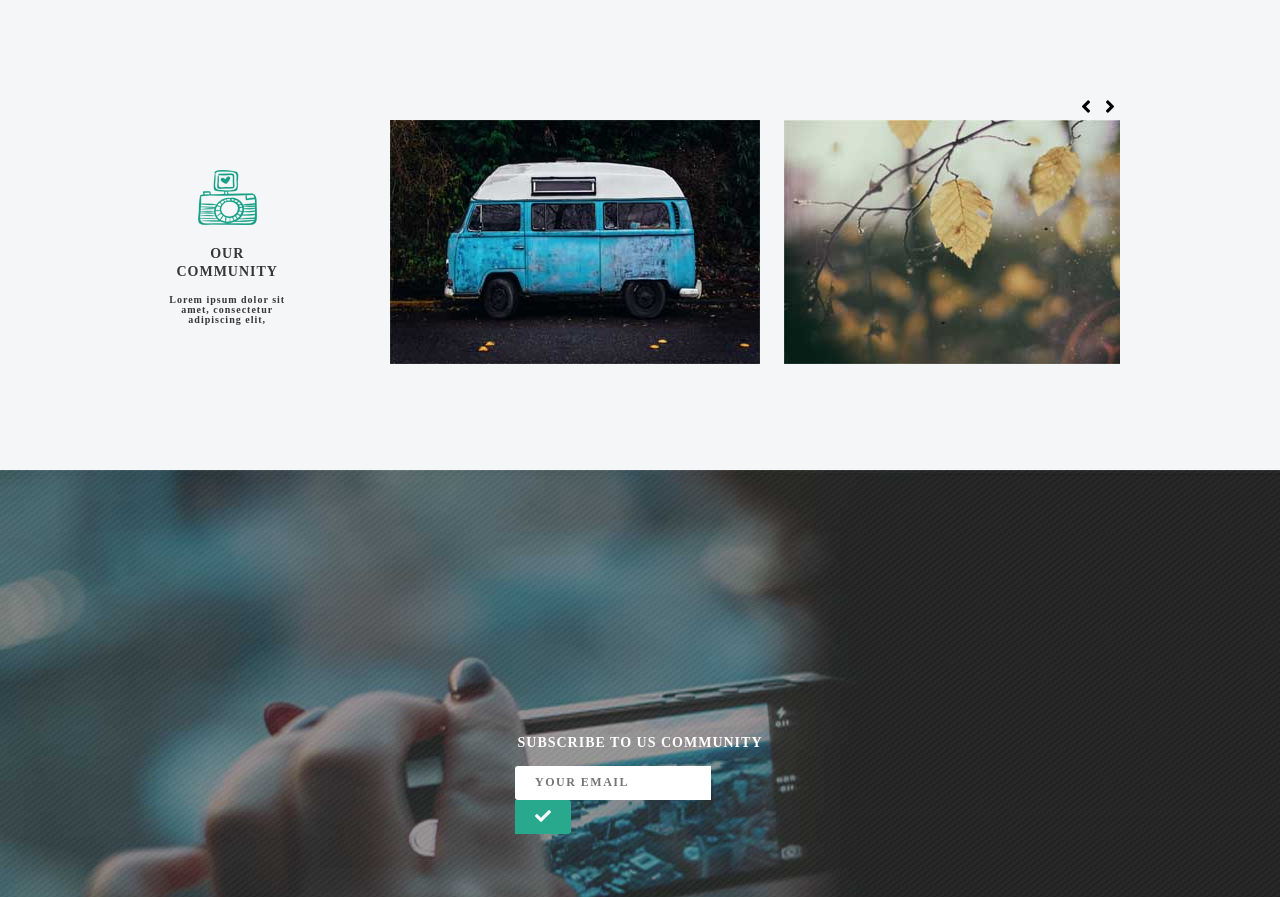
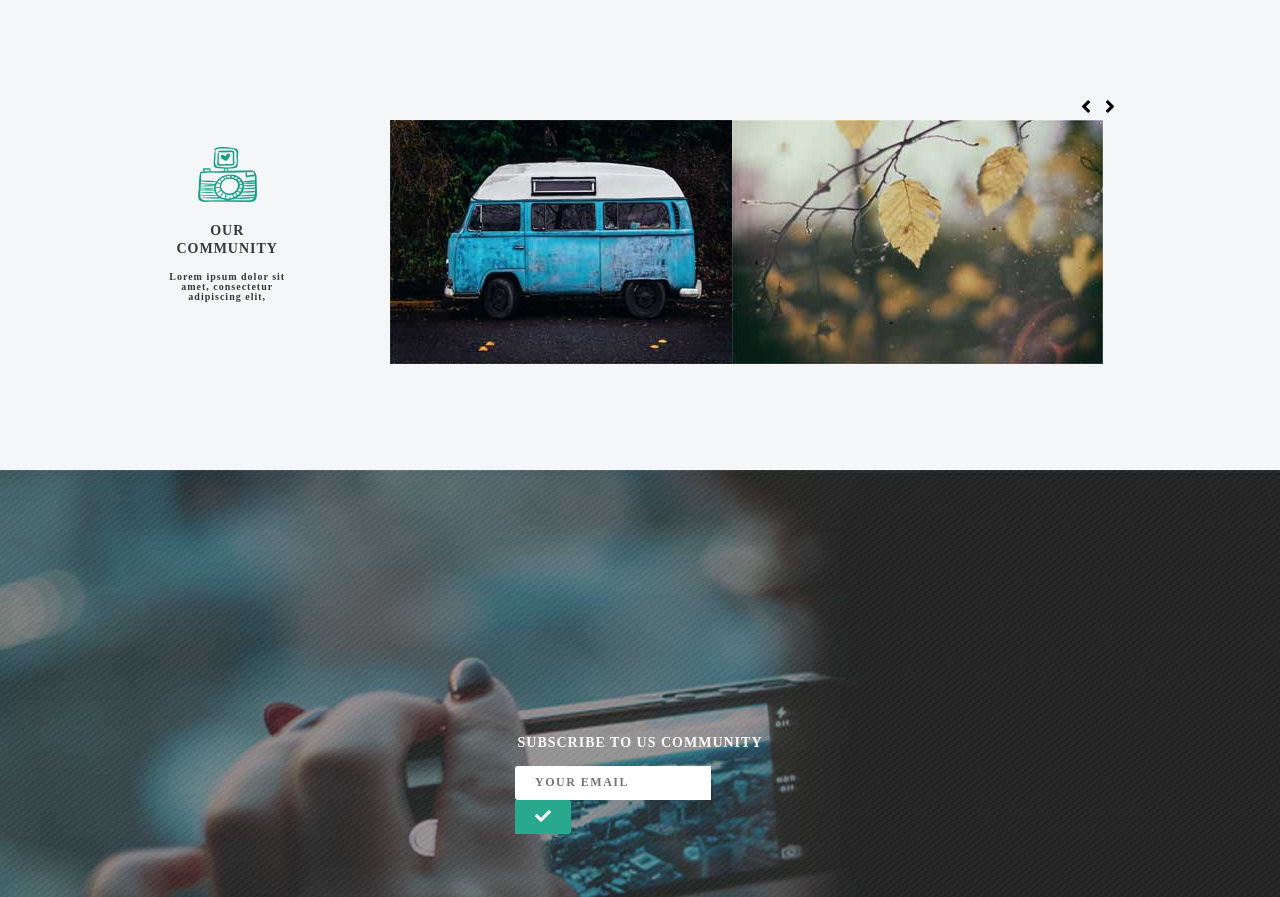
Before and after one commit to kaziafrozbd/PSD-to-HTML, a plain HTML site: page index.html in a window 1280 px wide. Shown: the part 1381-2278 px from the top of the page. Drawn offline with Linux system fonts and the light colour scheme; files whose address does not match are found by name.

Commit message:
responsive file added

```diff
--- a/index.html
+++ b/index.html
@@ -13,6 +13,7 @@
     <link rel="stylesheet" href="css/all.min.css">
     <link rel="stylesheet" href="css/normalize.css">
     <link rel="stylesheet" href="style.css">
+    <link rel="stylesheet" href="responsive.css">
 
     <!--js file-->
     <script type="text/javascript" src="modernizr.js"></script>
@@ -105,23 +106,26 @@
    <!--start of community area-->
    <section class="community-area">
       <div class="container">
+
+         <div class="community-block">
+            <div class="our-community col-1-2">
+               <img src="images/camera.png" alt="camera">
+               <h3>Our community</h3>
+               <p>Lorem ipsum dolor sit <br />amet, consectetur<br />adipiscing elit,</p>
+            </div>
+            <div class="community-slide col-1-1">
                <div class="community">
                   <div class="arrow">
                      <a href="#"><i class="fa fa-angle-left"></i></a>
                      <a href="#"><i class="fa fa-angle-right"></i></a>
                   </div>
                </div>
-         <div class="community-block">
-            <div class="our-community col-1-2">
-               <img src="images/camera.png" alt="camera">
-               <h3>Our community</h3>
-               <p>Lorem ipsum dolor sit <br />amet, consectetur<br />adipiscing elit,</p>
-            </div>
                <div class="img-bus col-1-3">
                   <img src="images/bus.jpg" alt="bus">
                </div>
                <div class="img-leaf col-1-3">
                   <img src="images/leaf.jpg" alt="leaf">
+               </div>
             </div>
          </div>
       </div>
--- /dev/null
+++ b/responsive.css
@@ -0,0 +1,19 @@
+@media all and (max-width: 768px) {
+    .welcome-text h2 {
+        line-height: 30px;
+    }
+    /* .col-1-2 {
+        width: 100%;
+        margin: 30px 0;
+
+        clear: both;
+    }
+    .col-1-3 {
+        width: 47%;
+        margin-right: 3%;
+        }
+        .img-bus {
+            max-width: 100%;
+            height: auto;
+          } */
+}
--- a/style.css
+++ b/style.css
@@ -254,13 +254,16 @@ p {
     margin-top: 50px;
     padding-right: 10%;
 }
+/* .col-1-1 {
+    width: 86%;
+} */
 .col-1-3 {
     width: 35%;
 }
 .our-community {
     float: left;
     overflow: hidden;
-    display:inline;
+    display: inline;
     text-align: center;
 
 }
@@ -277,12 +280,12 @@ p {
 .img-bus {
     float: left;
     overflow: hidden;
-    padding-right: 6%;
+    padding-right: 6px;
 
 
 }
 .img-leaf {
-    float: right;
+    float: left;
 
 }
 /********************* 6. Subscribe Area ************************/
```
Lines whose indentation alone changed are shown as unchanged.
